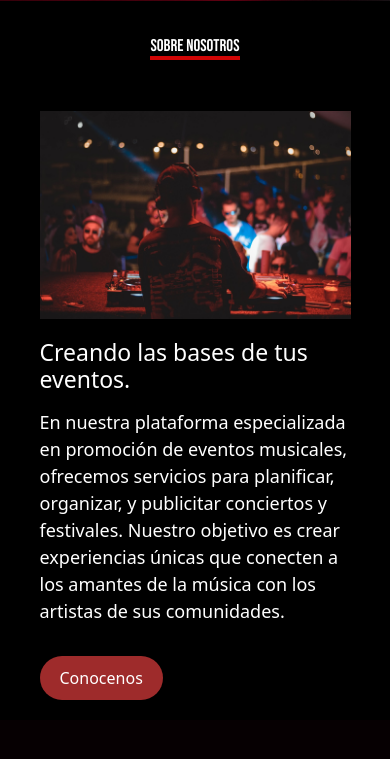
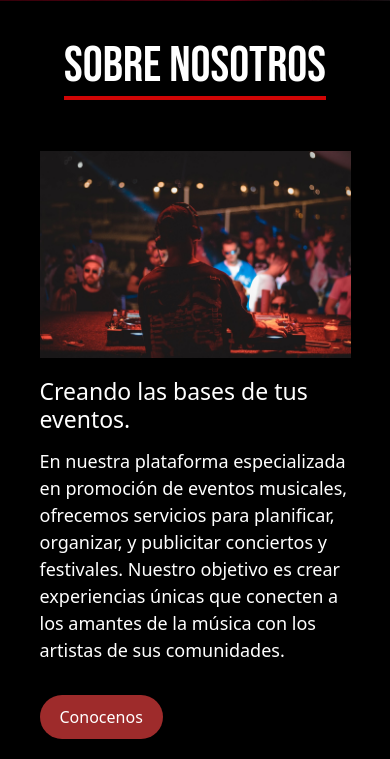
Before and after one commit to slaughtbear/PomBeats, a PHP site: page /dashboard.html in a window 390 px wide. Shown: the part 535-1294 px from the top of the page. Before the commit the page ends 1235 px from the top, so only its background shows below. Run offline with PHP 8.4, Linux system fonts and the light colour scheme.

Commit message:
Corregi el tamaño del titulo de la seccion sobre nosotros, cuando la pantalla es mediana

```diff
--- a/css/dashboard.css
+++ b/css/dashboard.css
@@ -188,11 +188,16 @@
     .about-content
     {
         padding: 0px;
-        font-size: 16px;
+        font-size: 10px;
     }
 
     .about-content .leer-mas
     {
         font-size: 16px;
     }
+
+    .heading h1
+    {
+        font-size: 50px;
+    }
 }
```
